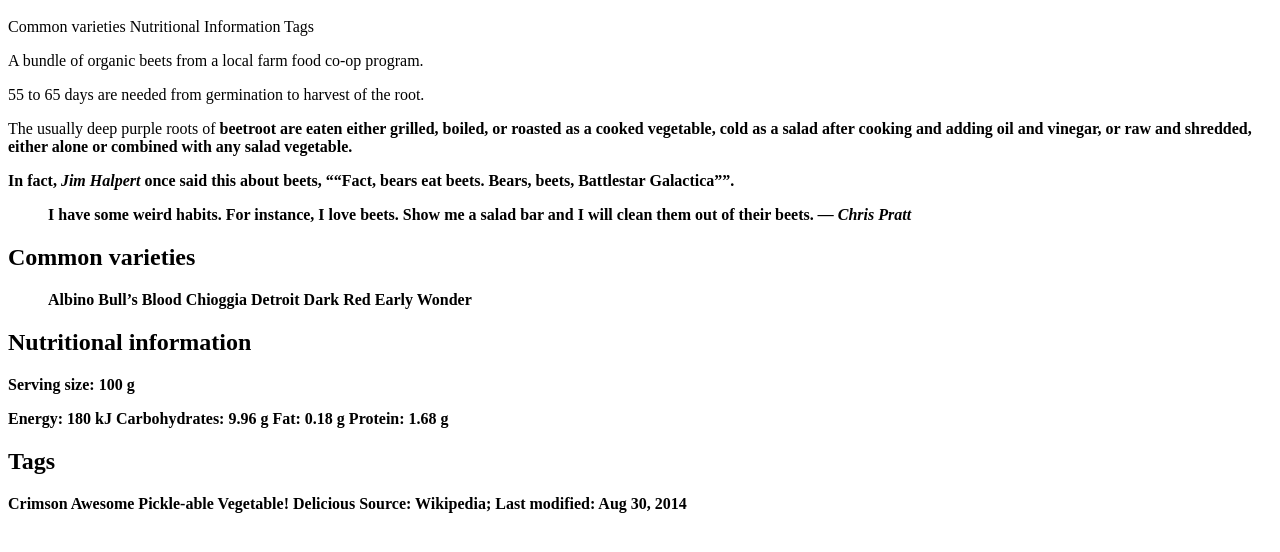
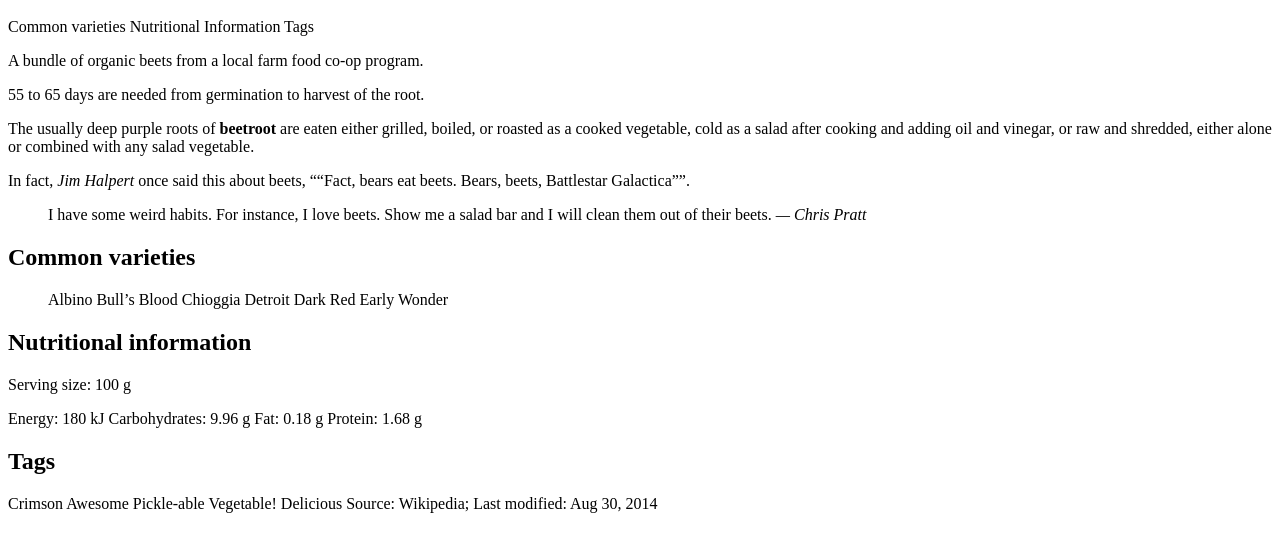
Before and after one commit to rachel-glennie/intro-to-html, a plain HTML site: page index.html in a window 1280 px wide. Shown: the part 48-600 px from the top of the page. Drawn offline with Linux system fonts and the light colour scheme.

Commit message:
Edited header and paragraphs

```diff
--- a/index.html
+++ b/index.html
@@ -1,11 +1,14 @@
+<header>
 	<h1>Beetroot (<i>Beta vulgaris</i>)</h1>
+</header>
+<paragraph>
 	Common varieties
 	Nutritional Information
 	Tags
-
+<paragraph>
 	<p>A bundle of organic beets from a local farm food co-op program. </p>
 	<p><time>55 to 65 days</time> are needed from germination to harvest of the root.</p>
-<p>The usually deep purple roots of <b>beetroot<b> are eaten either grilled, boiled, or roasted as a cooked vegetable, cold as a salad after cooking and adding oil and vinegar, or raw and shredded, either alone or combined with any salad vegetable.</p>
+	<p>The usually deep purple roots of <b>beetroot</b> are eaten either grilled, boiled, or roasted as a cooked vegetable, cold as a salad after cooking and adding oil and vinegar, or raw and shredded, either alone or combined with any salad vegetable.</p>
 	<p>In fact, <cite>Jim Halpert</cite> once said this about beets, <q>“Fact, bears eat beets. Bears, beets, Battlestar Galactica”</q>.
 <blockquote>I have some weird habits. For instance, I love beets. Show me a salad bar and I will clean them out of their beets.
 <cite>— Chris Pratt</cite></blockquote>
```
Lines whose indentation alone changed are shown as unchanged.
